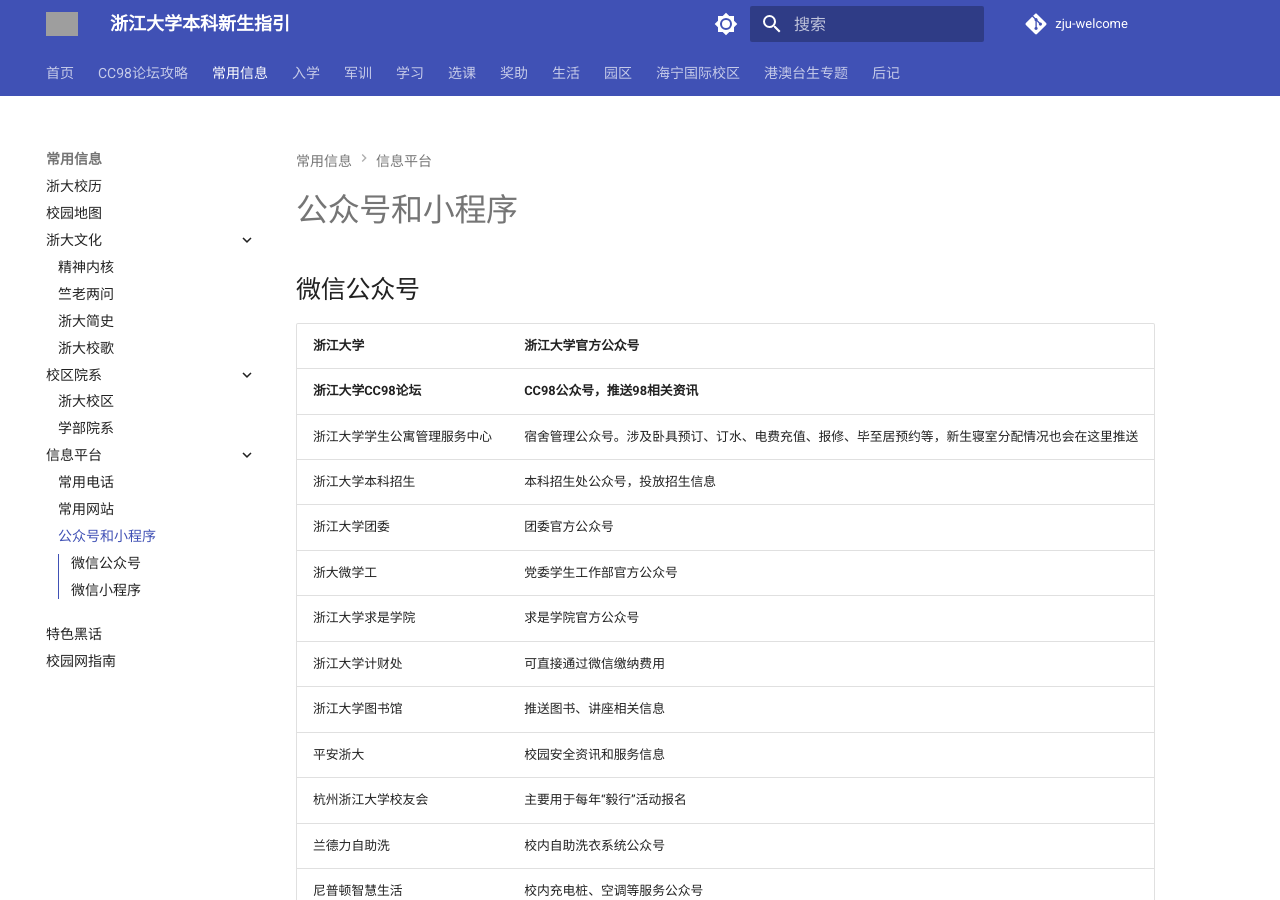
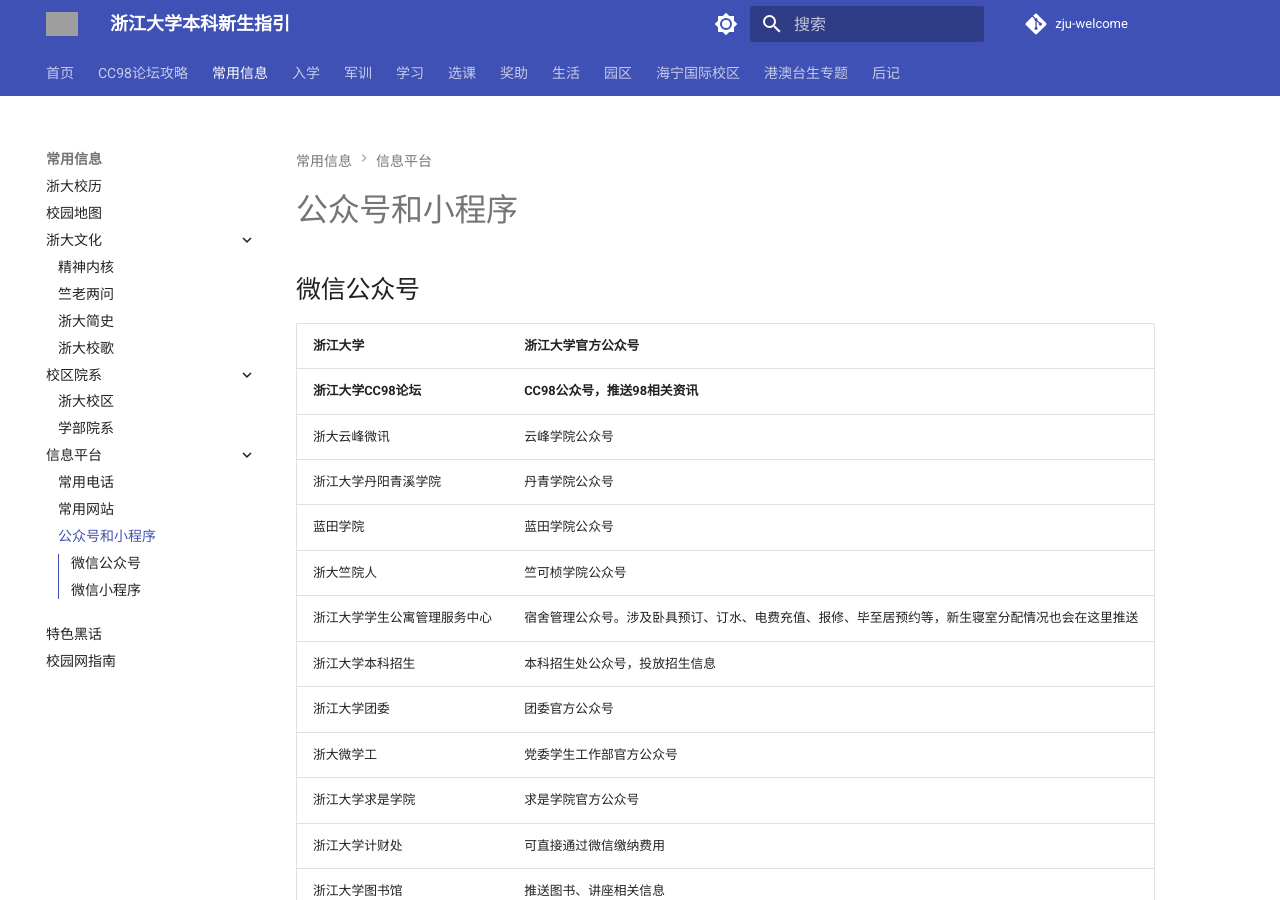
Before and after one commit to mini-full/zju-welcome, an MkDocs documentation site: the page built from docs/basics/channels.md, in a window 1280 px wide and 900 px high. Built offline with MkDocs 1.6.1 and Material for MkDocs 9.7.7, drawn with Linux system fonts in a browser that asks for light colours; comment, search, counter and statistics services are not loaded; grey boxes are pictures that could not be loaded.

Commit message:
更新 入学 channels 增加三大学院跟竺院公众号

```diff
--- a/docs/basics/channels.md
+++ b/docs/basics/channels.md
@@ -5,6 +5,10 @@
 |浙江大学                     |   浙江大学官方公众号|
 |-|-|
 |**浙江大学CC98论坛** | **CC98公众号，推送98相关资讯** |
+|浙大云峰微讯 | 云峰学院公众号 |
+|浙江大学丹阳青溪学院 | 丹青学院公众号 |
+|蓝田学院 | 蓝田学院公众号 |
+|浙大竺院人 | 竺可桢学院公众号 |
 | 浙江大学学生公寓管理服务中心   | 宿舍管理公众号。涉及卧具预订、订水、电费充值、报修、毕至居预约等，新生寝室分配情况也会在这里推送 |
 |          浙江大学本科招生   |       本科招生处公众号，投放招生信息|
 |          浙江大学团委       |   团委官方公众号|
```
Also changed, not shown: docs/registration/preparations_online.md (+4 -2 lines).
